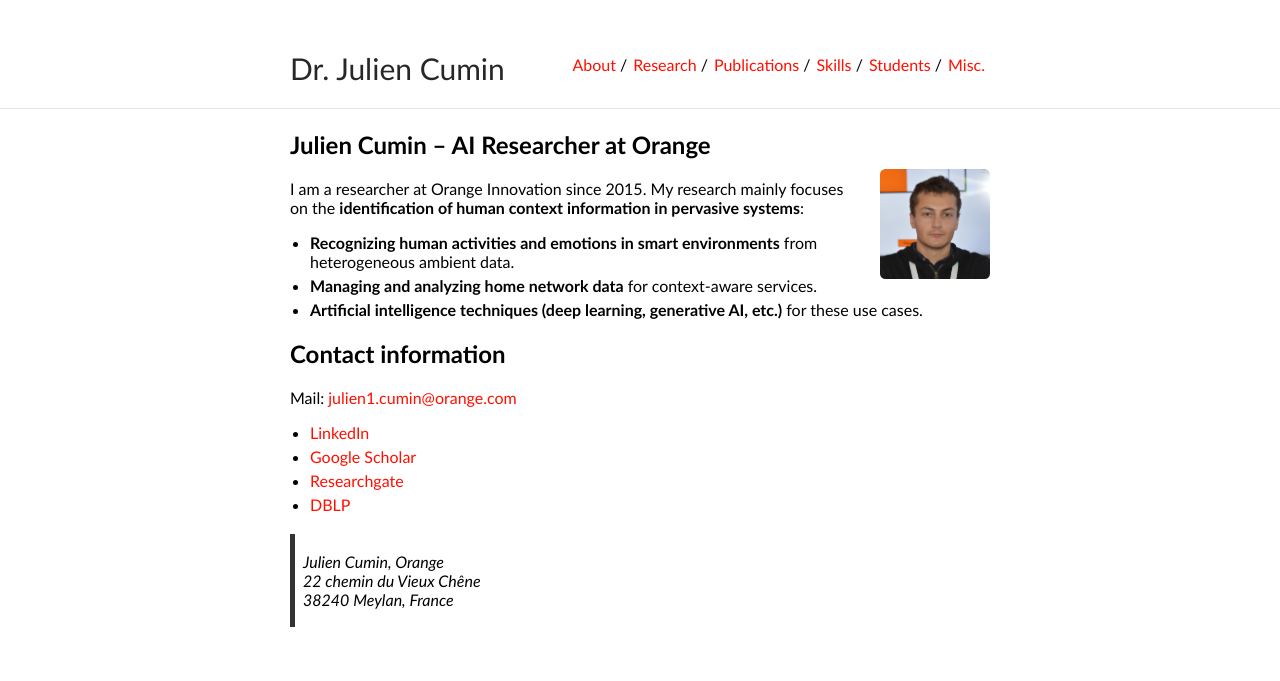
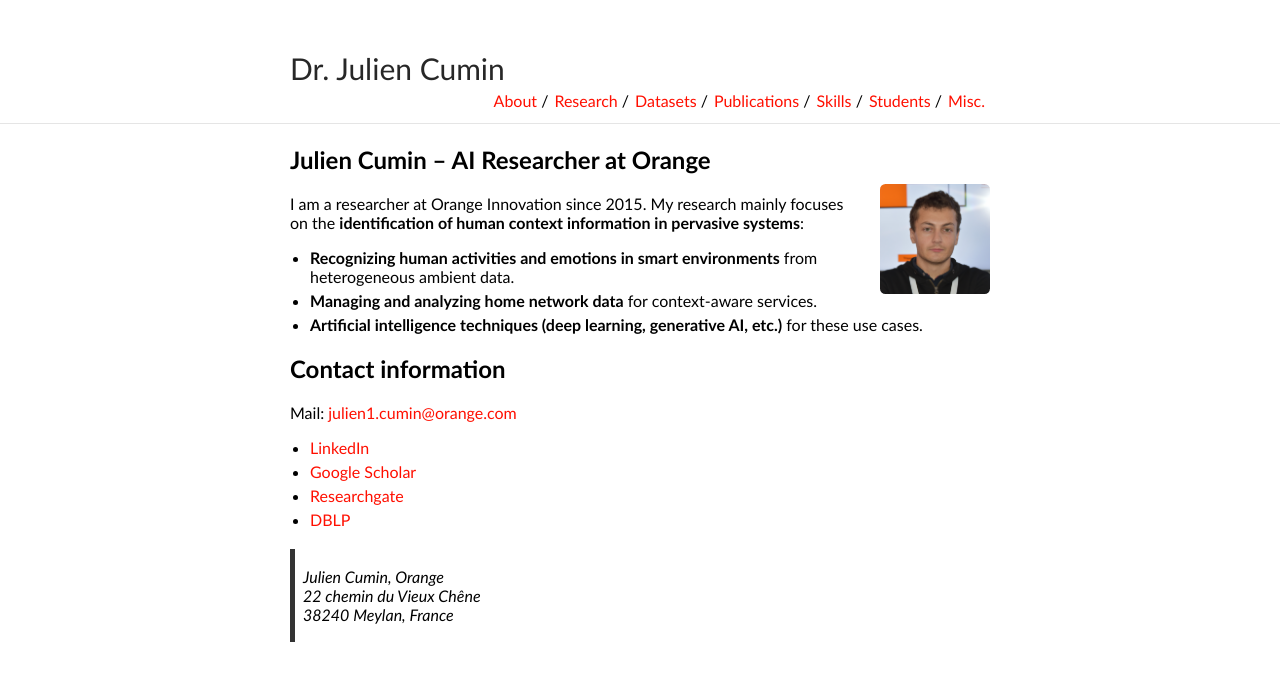
Before and after one commit to JCumin/jcumin.github.io, a Jekyll site: the page built from index.md, in a window 1280 px wide. Shown: the top 681 px of the page. Built offline with Jekyll 4.4.1, drawn with Linux system fonts in a browser that asks for light colours.

Commit message:
Update _config.yml

```diff
--- a/_config.yml
+++ b/_config.yml
@@ -19,6 +19,8 @@ nav:
    link: "index"
  - name: "Research"
    link: "research"
+ - name: "Datasets"
+   link: "datasets"
  - name: "Publications"
    link: "publications"
  - name: "Skills"
```
